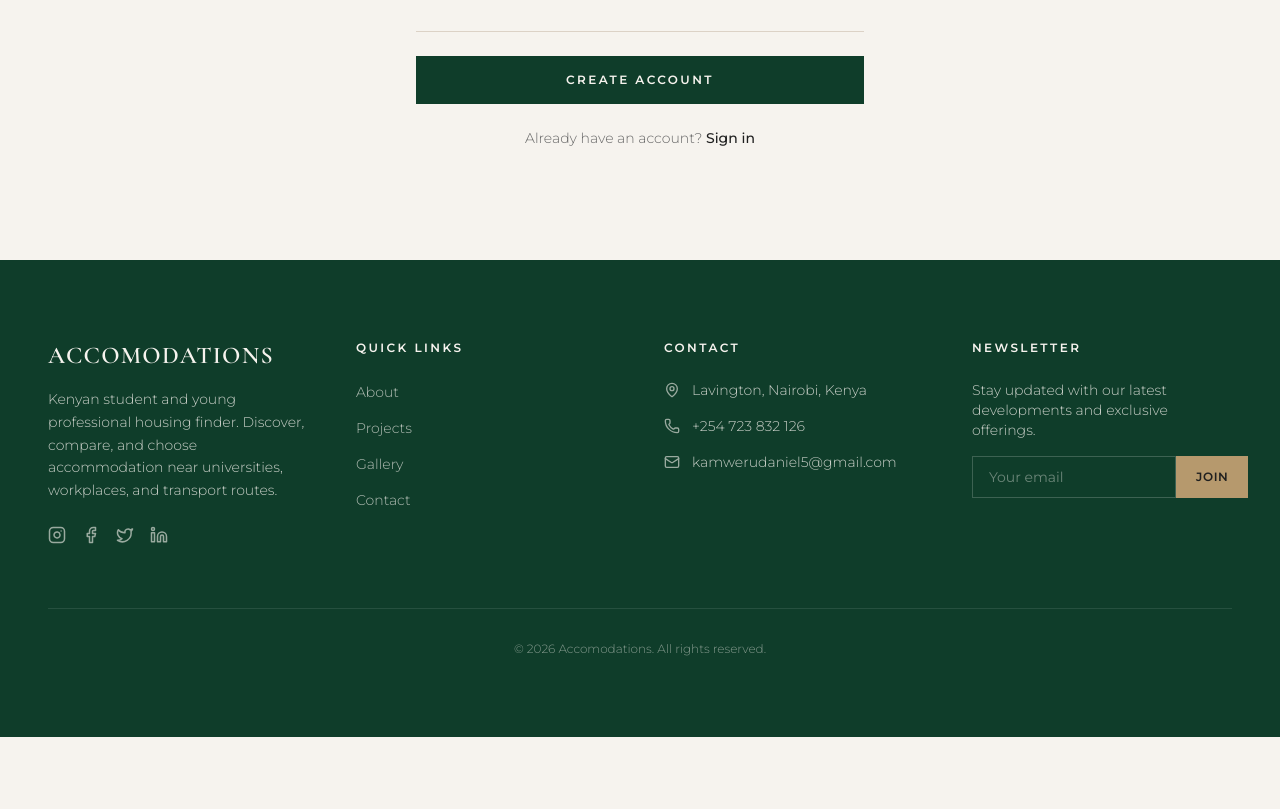
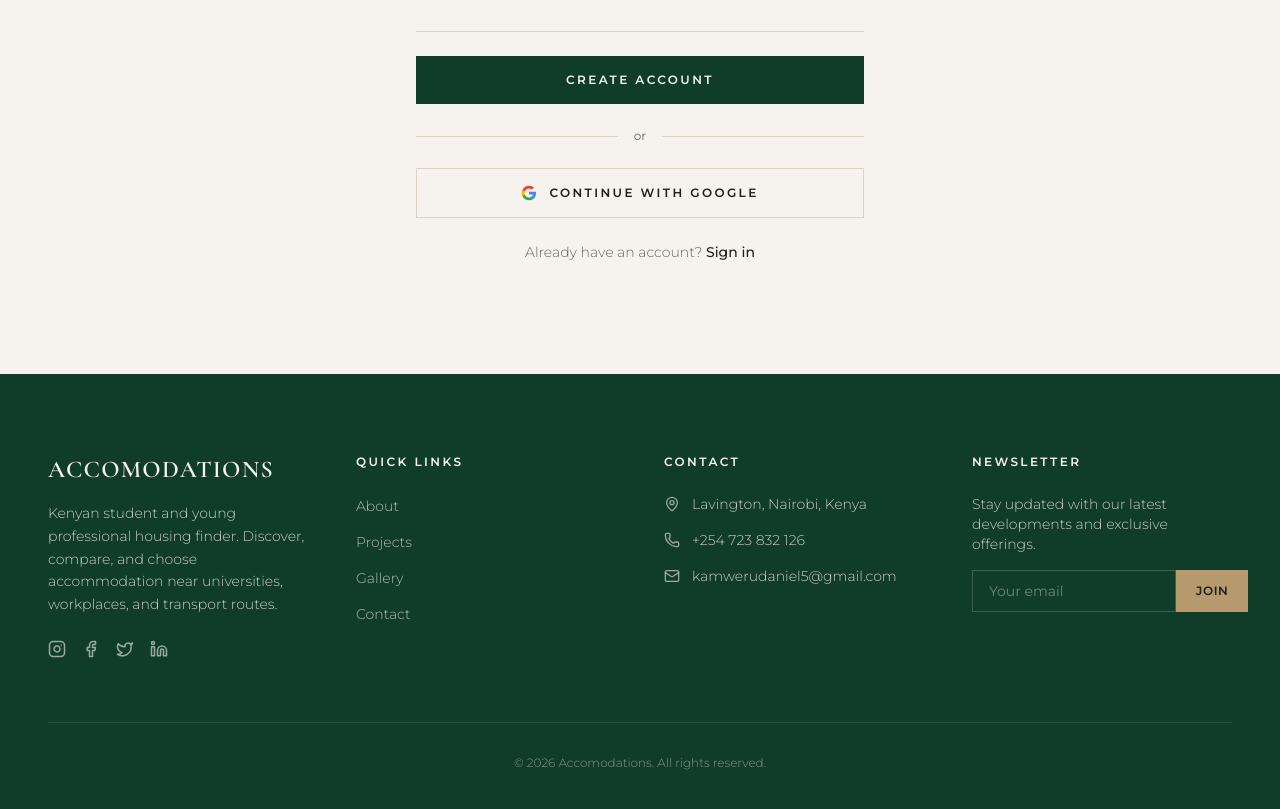
Before and after one commit to danielkamweru/Accomodations, a React (Vite) app: page /register in a window 1280 px wide. Shown: the part 860-1669 px from the top of the page. Before the commit the page ends 1597 px from the top, so only its background shows below. Built offline with nearby package versions, Linux system fonts and the light colour scheme; no server answers; the HTML template or start-up script is replaced by a standard one.

Commit message:
feat(auth): integrate Firebase authentication

```diff
--- a/src/contexts/AuthContext.tsx
+++ b/src/contexts/AuthContext.tsx
@@ -9,18 +9,20 @@
   type User,
   createUserWithEmailAndPassword,
   signInWithEmailAndPassword,
+  signInWithPopup,
   signOut,
   sendPasswordResetEmail,
   onAuthStateChanged,
   updateProfile,
 } from "firebase/auth";
-import { auth } from "@/lib/firebase";
+import { auth, googleProvider } from "@/lib/firebase";
 
 interface AuthContextValue {
   user: User | null;
   loading: boolean;
   register: (email: string, password: string, displayName: string) => Promise<void>;
   login: (email: string, password: string) => Promise<void>;
+  loginWithGoogle: () => Promise<void>;
   logout: () => Promise<void>;
   resetPassword: (email: string) => Promise<void>;
 }
@@ -48,6 +50,10 @@
     await signInWithEmailAndPassword(auth, email, password);
   }
 
+  async function loginWithGoogle() {
+    await signInWithPopup(auth, googleProvider);
+  }
+
   async function logout() {
     await signOut(auth);
   }
@@ -57,7 +63,7 @@
   }
 
   return (
-    <AuthContext.Provider value={{ user, loading, register, login, logout, resetPassword }}>
+    <AuthContext.Provider value={{ user, loading, register, login, loginWithGoogle, logout, resetPassword }}>
       {children}
     </AuthContext.Provider>
   );
--- a/src/lib/firebase.ts
+++ b/src/lib/firebase.ts
@@ -1,5 +1,7 @@
 import { initializeApp } from "firebase/app";
-import { getAuth } from "firebase/auth";
+import { getAuth, GoogleAuthProvider } from "firebase/auth";
+
+export const googleProvider = new GoogleAuthProvider();
 
 const firebaseConfig = {
   apiKey: import.meta.env.VITE_FIREBASE_API_KEY,
--- a/src/pages/Login.tsx
+++ b/src/pages/Login.tsx
@@ -8,7 +8,7 @@
 import Footer from "@/components/Footer";
 
 export default function Login() {
-  const { login } = useAuth();
+  const { login, loginWithGoogle } = useAuth();
   const navigate = useNavigate();
   const location = useLocation();
   const from = (location.state as { from?: Location })?.from?.pathname ?? "/";
@@ -24,6 +24,23 @@
     setLoading(true);
     try {
       await login(email, password);
+      navigate(from, { replace: true });
+    } catch (err) {
+      if (err instanceof FirebaseError) {
+        setError(getAuthErrorMessage(err.code));
+      } else {
+        setError("Something went wrong. Please try again.");
+      }
+    } finally {
+      setLoading(false);
+    }
+  }
+
+  async function handleGoogle() {
+    setError("");
+    setLoading(true);
+    try {
+      await loginWithGoogle();
       navigate(from, { replace: true });
     } catch (err) {
       if (err instanceof FirebaseError) {
@@ -129,6 +146,27 @@
                 {loading ? "Signing in…" : "Sign In"}
               </button>
 
+              <div className="relative flex items-center gap-4">
+                <div className="h-px flex-1 bg-border" />
+                <span className="font-body text-xs text-muted-foreground">or</span>
+                <div className="h-px flex-1 bg-border" />
+              </div>
+
+              <button
+                type="button"
+                onClick={handleGoogle}
+                disabled={loading}
+                className="flex w-full items-center justify-center gap-3 border border-border py-4 font-body text-xs font-semibold uppercase tracking-[0.2em] text-foreground transition-colors hover:bg-muted disabled:opacity-60"
+              >
+                <svg viewBox="0 0 24 24" className="h-4 w-4" aria-hidden="true">
+                  <path fill="#4285F4" d="M22.56 12.25c0-.78-.07-1.53-.2-2.25H12v4.26h5.92c-.26 1.37-1.04 2.53-2.21 3.31v2.77h3.57c2.08-1.92 3.28-4.74 3.28-8.09z" />
+                  <path fill="#34A853" d="M12 23c2.97 0 5.46-.98 7.28-2.66l-3.57-2.77c-.98.66-2.23 1.06-3.71 1.06-2.86 0-5.29-1.93-6.16-4.53H2.18v2.84C3.99 20.53 7.7 23 12 23z" />
+                  <path fill="#FBBC05" d="M5.84 14.09c-.22-.66-.35-1.36-.35-2.09s.13-1.43.35-2.09V7.07H2.18C1.43 8.55 1 10.22 1 12s.43 3.45 1.18 4.93l3.66-2.84z" />
+                  <path fill="#EA4335" d="M12 5.38c1.62 0 3.06.56 4.21 1.64l3.15-3.15C17.45 2.09 14.97 1 12 1 7.7 1 3.99 3.47 2.18 7.07l3.66 2.84c.87-2.6 3.3-4.53 6.16-4.53z" />
+                </svg>
+                Continue with Google
+              </button>
+
               <p className="text-center font-body text-sm font-light text-muted-foreground">
                 Don't have an account?{" "}
                 <Link
--- a/src/pages/Register.tsx
+++ b/src/pages/Register.tsx
@@ -8,7 +8,7 @@
 import Footer from "@/components/Footer";
 
 export default function Register() {
-  const { register } = useAuth();
+  const { register, loginWithGoogle } = useAuth();
   const navigate = useNavigate();
 
   const [displayName, setDisplayName] = useState("");
@@ -34,6 +34,23 @@
     setLoading(true);
     try {
       await register(email, password, displayName.trim());
+      navigate("/", { replace: true });
+    } catch (err) {
+      if (err instanceof FirebaseError) {
+        setError(getAuthErrorMessage(err.code));
+      } else {
+        setError("Something went wrong. Please try again.");
+      }
+    } finally {
+      setLoading(false);
+    }
+  }
+
+  async function handleGoogle() {
+    setError("");
+    setLoading(true);
+    try {
+      await loginWithGoogle();
       navigate("/", { replace: true });
     } catch (err) {
       if (err instanceof FirebaseError) {
@@ -166,6 +183,27 @@
                 {loading ? "Creating account…" : "Create Account"}
               </button>
 
+              <div className="relative flex items-center gap-4">
+                <div className="h-px flex-1 bg-border" />
+                <span className="font-body text-xs text-muted-foreground">or</span>
+                <div className="h-px flex-1 bg-border" />
+              </div>
+
+              <button
+                type="button"
+                onClick={handleGoogle}
+                disabled={loading}
+                className="flex w-full items-center justify-center gap-3 border border-border py-4 font-body text-xs font-semibold uppercase tracking-[0.2em] text-foreground transition-colors hover:bg-muted disabled:opacity-60"
+              >
+                <svg viewBox="0 0 24 24" className="h-4 w-4" aria-hidden="true">
+                  <path fill="#4285F4" d="M22.56 12.25c0-.78-.07-1.53-.2-2.25H12v4.26h5.92c-.26 1.37-1.04 2.53-2.21 3.31v2.77h3.57c2.08-1.92 3.28-4.74 3.28-8.09z" />
+                  <path fill="#34A853" d="M12 23c2.97 0 5.46-.98 7.28-2.66l-3.57-2.77c-.98.66-2.23 1.06-3.71 1.06-2.86 0-5.29-1.93-6.16-4.53H2.18v2.84C3.99 20.53 7.7 23 12 23z" />
+                  <path fill="#FBBC05" d="M5.84 14.09c-.22-.66-.35-1.36-.35-2.09s.13-1.43.35-2.09V7.07H2.18C1.43 8.55 1 10.22 1 12s.43 3.45 1.18 4.93l3.66-2.84z" />
+                  <path fill="#EA4335" d="M12 5.38c1.62 0 3.06.56 4.21 1.64l3.15-3.15C17.45 2.09 14.97 1 12 1 7.7 1 3.99 3.47 2.18 7.07l3.66 2.84c.87-2.6 3.3-4.53 6.16-4.53z" />
+                </svg>
+                Continue with Google
+              </button>
+
               <p className="text-center font-body text-sm font-light text-muted-foreground">
                 Already have an account?{" "}
                 <Link
```
